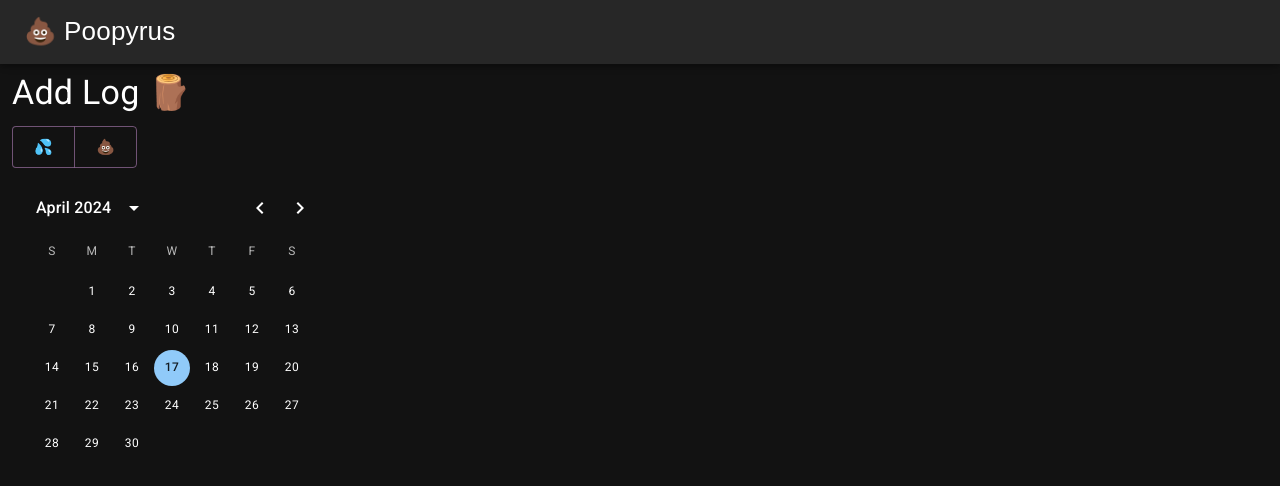
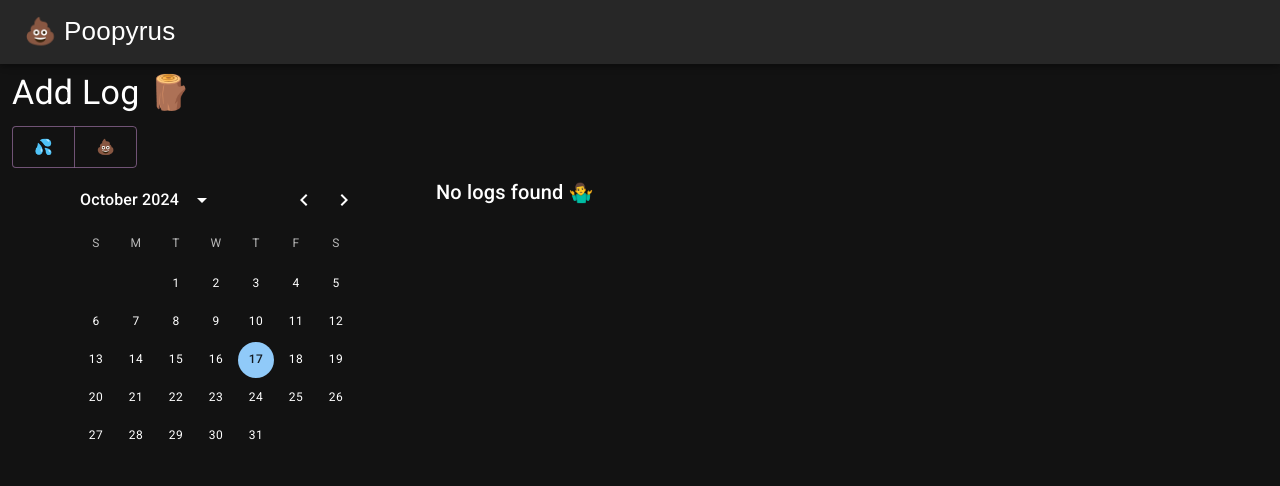
Before and after one commit to zpillsbury/poopyrus, a React (Vite) app: page / in a window 1280 px wide. Shown: the top 486 px of the page. Built offline with nearby package versions, Linux system fonts and the light colour scheme; a web font is replaced by a local one.

Commit message:
added filter to show evens on active calender day

```diff
--- a/src/App.tsx
+++ b/src/App.tsx
@@ -10,7 +10,6 @@ import Typography from "@mui/material/Typography"
 
 import { AdapterLuxon } from "@mui/x-date-pickers/AdapterLuxon"
 import { DateCalendar } from "@mui/x-date-pickers/DateCalendar"
-import { DemoContainer, DemoItem } from "@mui/x-date-pickers/internals/demo"
 import { LocalizationProvider } from "@mui/x-date-pickers/LocalizationProvider"
 
 import { DateTime } from "luxon"
@@ -27,13 +26,17 @@ import { Log, PottyLog } from "./Components/Log"
 // https://mui.com/material-ui/all-components/
 
 export function App() {
-  const storedLogs = localStorage.getItem("log")
+  const storedLogs = localStorage.getItem("logEntries")
   const initialLogs: PottyLog[] = storedLogs ? JSON.parse(storedLogs) : []
 
   const [pottyLogs, setPottyLogs] = useState(initialLogs)
   const [confirmDeleteId, setConfirmDeleteId] = useState("")
+  const [calDate, setCalDate] = React.useState(DateTime.now())
 
-  const [value, setValue] = React.useState(DateTime.fromISO("2024-04-17"))
+  const filteredPottyLogs = pottyLogs.filter((log) => {
+    const logDate = DateTime.fromISO(log.date)
+    return logDate.toISODate() === calDate.toISODate()
+  })
 
   function addLog(pottyType: string) {
     // Luxon Date Time Formatting
@@ -42,13 +45,13 @@ export function App() {
     const newLogs = [
       ...pottyLogs,
       {
-        date: DateTime.now().toFormat("LLL dd, t"),
+        date: DateTime.now().toISO(),
         type: pottyType,
         id: uuidv4(),
       },
     ]
 
-    localStorage.setItem("log", JSON.stringify(newLogs))
+    localStorage.setItem("logEntries", JSON.stringify(newLogs))
     setPottyLogs(newLogs)
   }
 
@@ -89,23 +92,21 @@ export function App() {
 
         <Grid container spacing={2}>
           <Grid size={4}>
-            <Box sx={{ display: "flex" }}>
-              <LocalizationProvider dateAdapter={AdapterLuxon}>
-                <DemoContainer components={["DateCalendar", "DateCalendar"]}>
-                  <DemoItem>
-                    <DateCalendar value={value} onChange={(newValue) => setValue(newValue)} />
-                  </DemoItem>
-                </DemoContainer>
-              </LocalizationProvider>
-            </Box>
+            <LocalizationProvider dateAdapter={AdapterLuxon}>
+              <DateCalendar value={calDate} onChange={(newValue) => setCalDate(newValue)} />
+            </LocalizationProvider>
           </Grid>
 
           <Grid size={8}>
             <Box sx={{ maxWidth: 450 }}>
               <List>
-                {pottyLogs.map((log) => {
-                  return <Log key={log.id} log={log} setConfirmDeleteId={setConfirmDeleteId} />
-                })}
+                {filteredPottyLogs.length > 0 ? (
+                  filteredPottyLogs.map((log) => {
+                    return <Log key={log.id} log={log} setConfirmDeleteId={setConfirmDeleteId} />
+                  })
+                ) : (
+                  <Typography variant="h6">No logs found 🤷‍♂️</Typography>
+                )}
               </List>
             </Box>
           </Grid>
--- a/src/Components/Log.tsx
+++ b/src/Components/Log.tsx
@@ -5,6 +5,7 @@ import { Box, ListItem, ListItemIcon, ListItemText } from "@mui/material"
 import IconButton from "@mui/material/IconButton"
 import TextField from "@mui/material/TextField"
 import Typography from "@mui/material/Typography"
+import { DateTime } from "luxon"
 import { useState } from "react"
 
 export interface PottyLog {
@@ -52,7 +53,10 @@ export function Log({ log, setConfirmDeleteId }: LogProps) {
         <ListItemIcon>
           <Typography variant="h4">{log.type === "poo" ? "💩" : "💦"}</Typography>
         </ListItemIcon>
-        <ListItemText primary={log.date} secondary={log.type === "poo" ? "Poo" : "Pee"} />
+        <ListItemText
+          primary={DateTime.fromISO(log.date).toFormat("LLL dd, t")}
+          secondary={log.type === "poo" ? "Poo" : "Pee"}
+        />
       </ListItem>
 
       <Box sx={{ mb: 2 }}>
```
